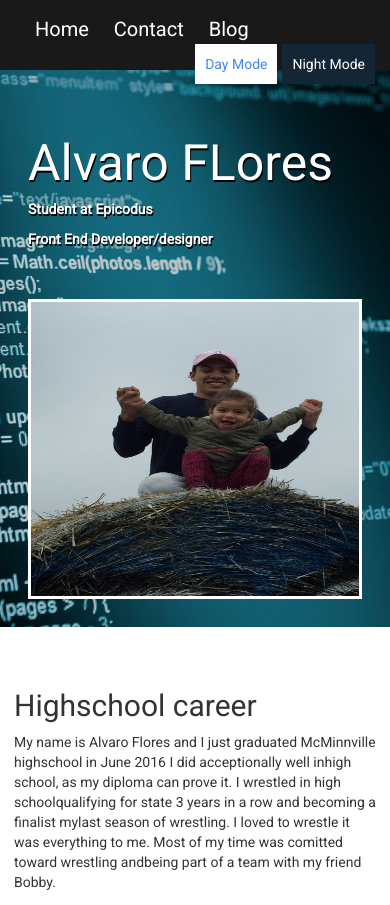
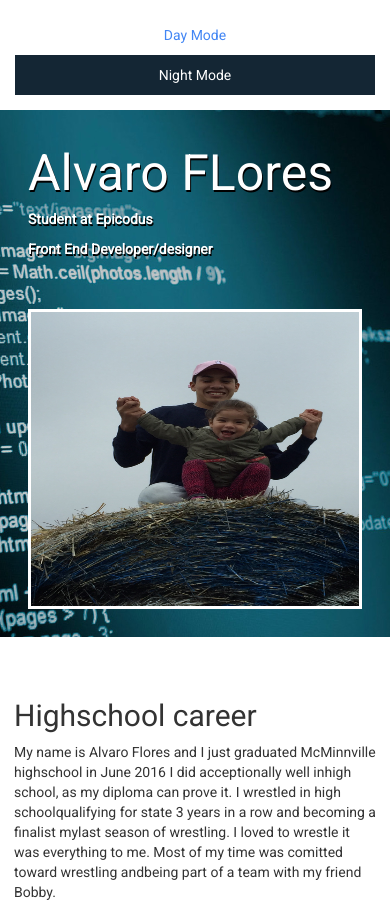
Before and after one commit to Flores120/portfolio, a plain HTML site: page index.html in a window 390 px wide. Shown: the top 905 px of the page. Drawn offline with nearby package versions, Linux system fonts and the light colour scheme.

Commit message:
adds mobile friendly buttons

```diff
--- a/index.html
+++ b/index.html
@@ -10,9 +10,11 @@
 </head>
 <body>
   <div class="navHeader">
-    <a href="#">Home</a>
-    <a href="#">Contact</a>
-    <a href="#">Blog</a>
+    <div class="navcontent">
+      <a href="#">Home</a>
+      <a href="#">Contact</a>
+      <a href="#">Blog</a>
+      </div>
     <div class="buttons">
       <button onClick="daymode()" id="day-mode" type="button" name="button">Day Mode</button>
       <button onClick="nightmode()" id="night-mode" type="button" name="button">Night Mode</button>
--- a/scss/layout/_containers.scss
+++ b/scss/layout/_containers.scss
@@ -138,7 +138,25 @@ footer {
     }
   }
 }
-
+ @media screen and (max-width: 400px) {
+   .cover-photo {
+     margin-top: 80px;
+   }
+   .navHeader {
+     height: 110px;
+     background: white;
+     a {
+       display: none;
+     }
+   }
+   .buttons {
+     float: none;
+     width: 100%;
+    button {
+      width: 100%;
+    }
+  }
+ }
 
 @media screen and (min-width: 550px) {
 
```
Also changed, not shown: css/styles.css, 1 other file.
